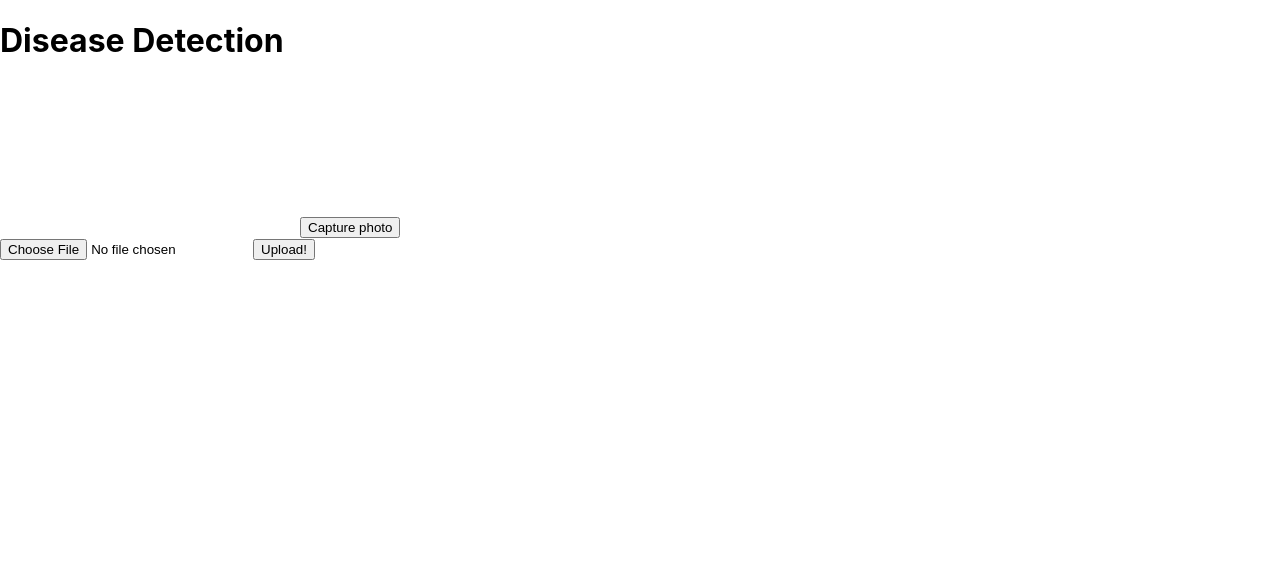
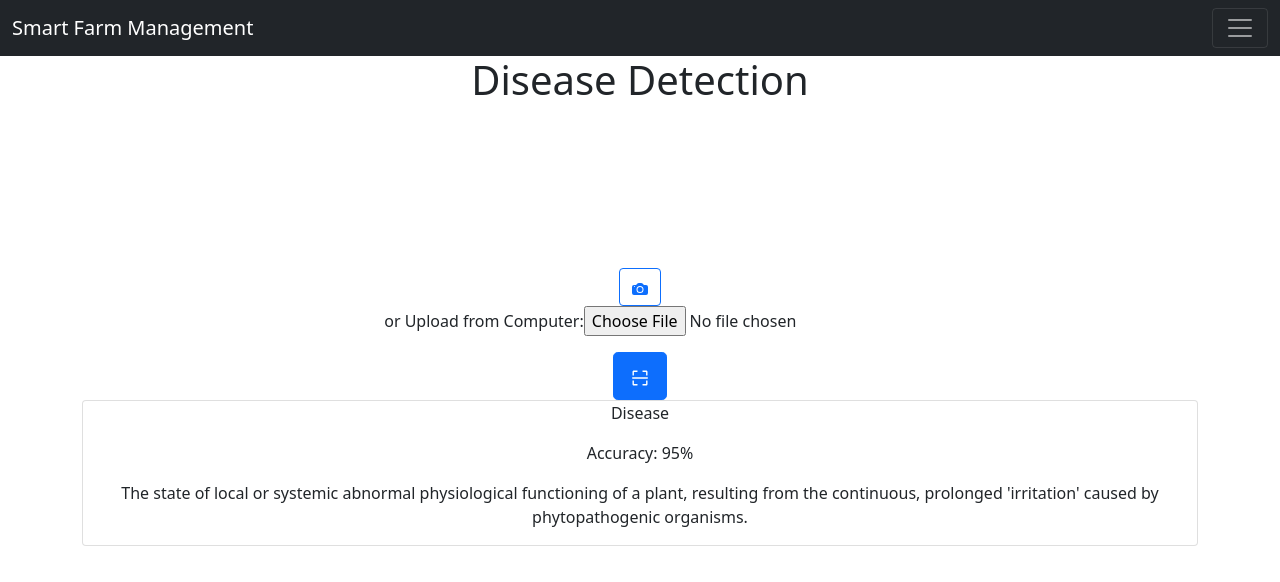
Before and after one commit to Tanuj22/smart-farrm-management, a React (Create React App) app in the folder frontend/: page /disease-detection in a window 1280 px wide. Shown: the top 582 px of the page. Built offline with nearby package versions, Linux system fonts and the light colour scheme; no server answers.

Commit message:
finished upload styles

```diff
--- a/frontend/package.json
+++ b/frontend/package.json
@@ -7,8 +7,11 @@
     "@testing-library/react": "^13.1.1",
     "@testing-library/user-event": "^13.5.0",
     "axios": "^0.27.1",
+    "bootstrap": "^5.1.3",
     "react": "^18.0.0",
+    "react-bootstrap": "^2.3.0",
     "react-dom": "^18.0.0",
+    "react-icons": "^4.3.1",
     "react-router-dom": "^6.3.0",
     "react-scripts": "5.0.1",
     "react-webcam": "^7.0.1",
--- /dev/null
+++ b/frontend/src/components/NavBar.js
@@ -0,0 +1,35 @@
+import React from 'react';
+import { Navbar, Container, Nav, NavDropdown, Offcanvas } from 'react-bootstrap';
+
+const NavBar = () => {
+    return (
+        <Navbar bg="dark" variant="dark" expand={false}>
+            <Container fluid>
+                <Navbar.Brand href="#">Smart Farm Management</Navbar.Brand>
+                <Navbar.Toggle aria-controls="offcanvasNavbar" />
+                <Navbar.Offcanvas
+                    id="offcanvasNavbar"
+                    aria-labelledby="offcanvasNavbarLabel"
+                    placement="end"
+                >
+                    <Offcanvas.Header closeButton>
+                        <Offcanvas.Title id="offcanvasNavbarLabel">Offcanvas</Offcanvas.Title>
+                    </Offcanvas.Header>
+                    <Offcanvas.Body>
+                        <Nav className="justify-content-end flex-grow-1 pe-3">
+                            <Nav.Link href="/">Home</Nav.Link>
+                            <Nav.Link href="/crop-prediction">Crop Prediction</Nav.Link>
+                            <Nav.Link href="/disease-detection">Disease Detection</Nav.Link>
+                            <NavDropdown title="Farm Management" id="offcanvasNavbarDropdown">
+                                <NavDropdown.Item href="/farm/resources">Resources</NavDropdown.Item>
+                                <NavDropdown.Item href="/farm/crops">Crops</NavDropdown.Item>
+                            </NavDropdown>
+                        </Nav>
+                    </Offcanvas.Body>
+                </Navbar.Offcanvas>
+            </Container>
+        </Navbar>
+    );
+};
+
+export default NavBar;
--- a/frontend/src/components/WebcamCapture.js
+++ b/frontend/src/components/WebcamCapture.js
@@ -1,7 +1,15 @@
 import React from 'react';
 import Webcam from "react-webcam";
+import { Container, Button } from "react-bootstrap";
+import { BsCameraFill } from "react-icons/bs";
 
-const WebcamCapture = ({imgSrc, setImgSrc}) => {
+const videoConstraints = {
+	width: 640,
+	height: 480,
+	facingMode: "user"
+};
+
+const WebcamCapture = ({ imgSrc, setImgSrc }) => {
 	const webcamRef = React.useRef(null);
 
 	const capture = React.useCallback(() => {
@@ -10,19 +18,22 @@ const WebcamCapture = ({imgSrc, setImgSrc}) => {
 	}, [webcamRef, setImgSrc]);
 
 	return (
-	  <>
+		<div align="center">
+			<Container align="center">
 				<Webcam
 					audio={false}
 					ref={webcamRef}
+					videoConstraints={videoConstraints}
 					screenshotFormat="image/jpeg"
 				/>
-		<button onClick={capture}>Capture photo</button>
-		{imgSrc && (
+			</Container>
+			<Button onClick={capture} variant="outline-primary"><BsCameraFill /></Button>
+			{/* {imgSrc && (
 		  <img
 			src={imgSrc}
 		  />
-		)}
-	  </>
+		)} */}
+		</div>
 	);
 };
 
--- a/frontend/src/index.js
+++ b/frontend/src/index.js
@@ -5,7 +5,7 @@ import {
   Routes,
   Route
 } from 'react-router-dom';
-import './index.css';
+import 'bootstrap/dist/css/bootstrap.min.css';
 import App from './App';
 import Disease from '../src/pages/disease_detection';
 import reportWebVitals from './reportWebVitals';
--- a/frontend/src/pages/disease_detection.js
+++ b/frontend/src/pages/disease_detection.js
@@ -1,4 +1,7 @@
 import React from "react";
+import NavBar from "../components/NavBar";
+import { Container, Button, Card } from "react-bootstrap";
+import { AiOutlineScan } from 'react-icons/ai';
 import WebcamCapture from "../components/WebcamCapture";
 
 class Disease extends React.Component {
@@ -9,13 +12,13 @@ class Disease extends React.Component {
 			imgSrc: [],
 			imgFile: null
 		};
-		this.handleChange=this.handleChange.bind(this);
-		this.handleImgCapture=this.handleImgCapture.bind(this);
+		this.handleChange = this.handleChange.bind(this);
+		this.handleImgCapture = this.handleImgCapture.bind(this);
 	}
 
 	handleChange(event) {
-		const {id, value} = event.target;
-		let imgId = {...imgId};
+		const { id, value } = event.target;
+		let imgId = { ...imgId };
 		imgId = event.value;
 	}
 
@@ -27,31 +30,39 @@ class Disease extends React.Component {
 	}
 
 	onImgChange = event => {
-		this.setState({ imgFile: event.target.files[0] });
+		this.setState({ imgSrc: event.target.files[0] });
 	};
 
 	onImgUpload = () => {
 		const formData = new FormData();
 		formData.append(
 			"myFile",
-		  this.state.imgFile
+			this.state.imgSrc
 		);
-		console.log(this.state.imgFile);
+		console.log(this.state.imgSrc);
 	};
-
-
 
 	render() {
 		return (
 			<div>
-				<h1>Disease Detection</h1>
+				<NavBar />
+				<Container align="center">
+					<h1 align="center">Disease Detection</h1>
 					<WebcamCapture imgSrc={this.state.imgSrc} setImgSrc={this.handleImgCapture} />
 					<div>
+						<p>or Upload from Computer:
 							<input type="file" onChange={this.onImgChange} />
-					<button onClick={this.onImgUpload}>
-						Upload!
-					</button>
+						</p>
+						<Button size="lg" onClick={this.onImgUpload}>
+							<AiOutlineScan />
+						</Button>
 					</div>
+					<Card>
+						<p>Disease</p>
+						<p>Accuracy: 95%</p>
+						<p>The state of local or systemic abnormal physiological functioning of a plant, resulting from the continuous, prolonged 'irritation' caused by phytopathogenic organisms.</p>
+					</Card>
+				</Container>
 			</div>
 		);
 	}
```
Also changed, not shown: 1 other file (tests, documents, lock files or other folders). Lines whose indentation alone changed are shown as unchanged.
